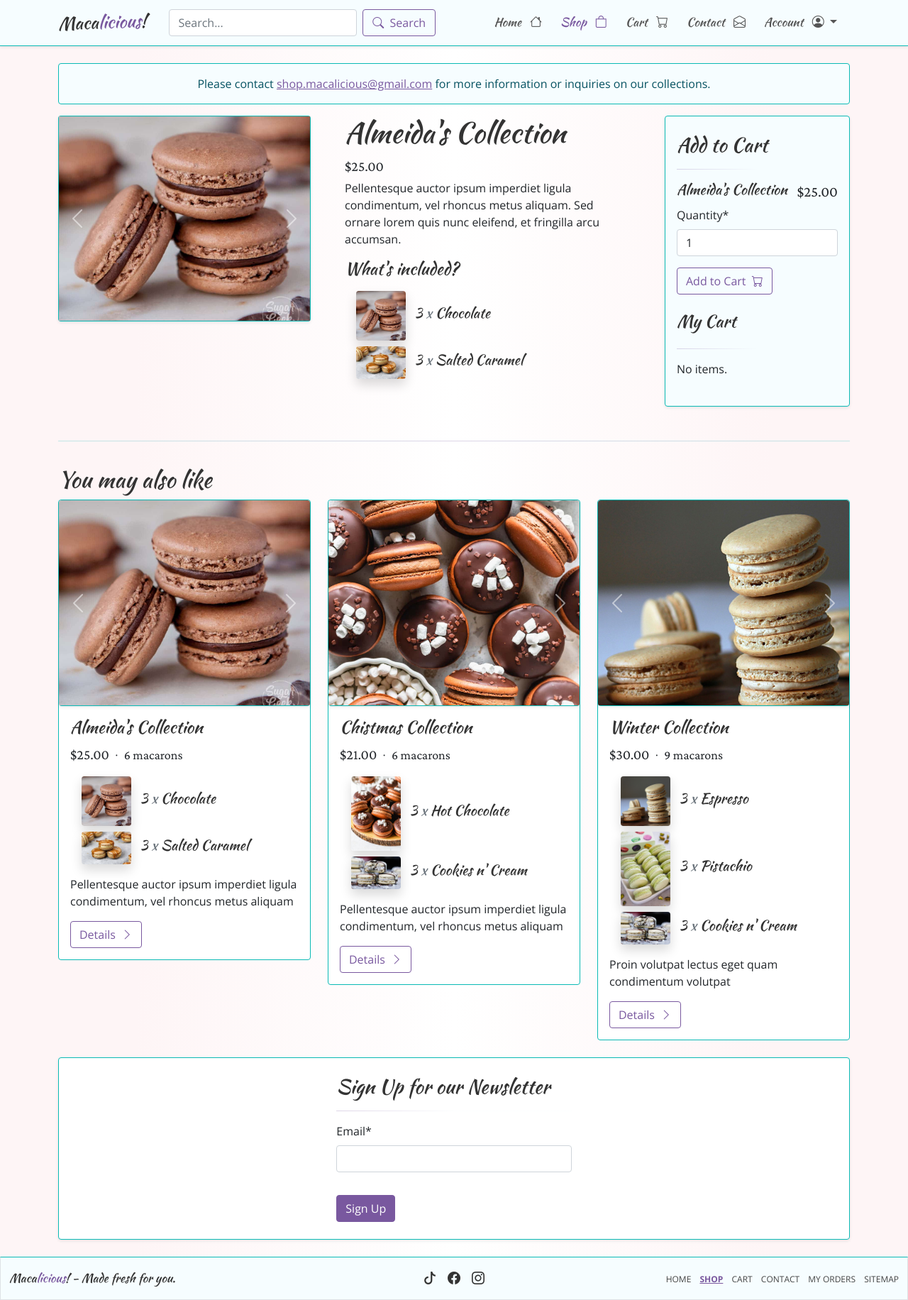
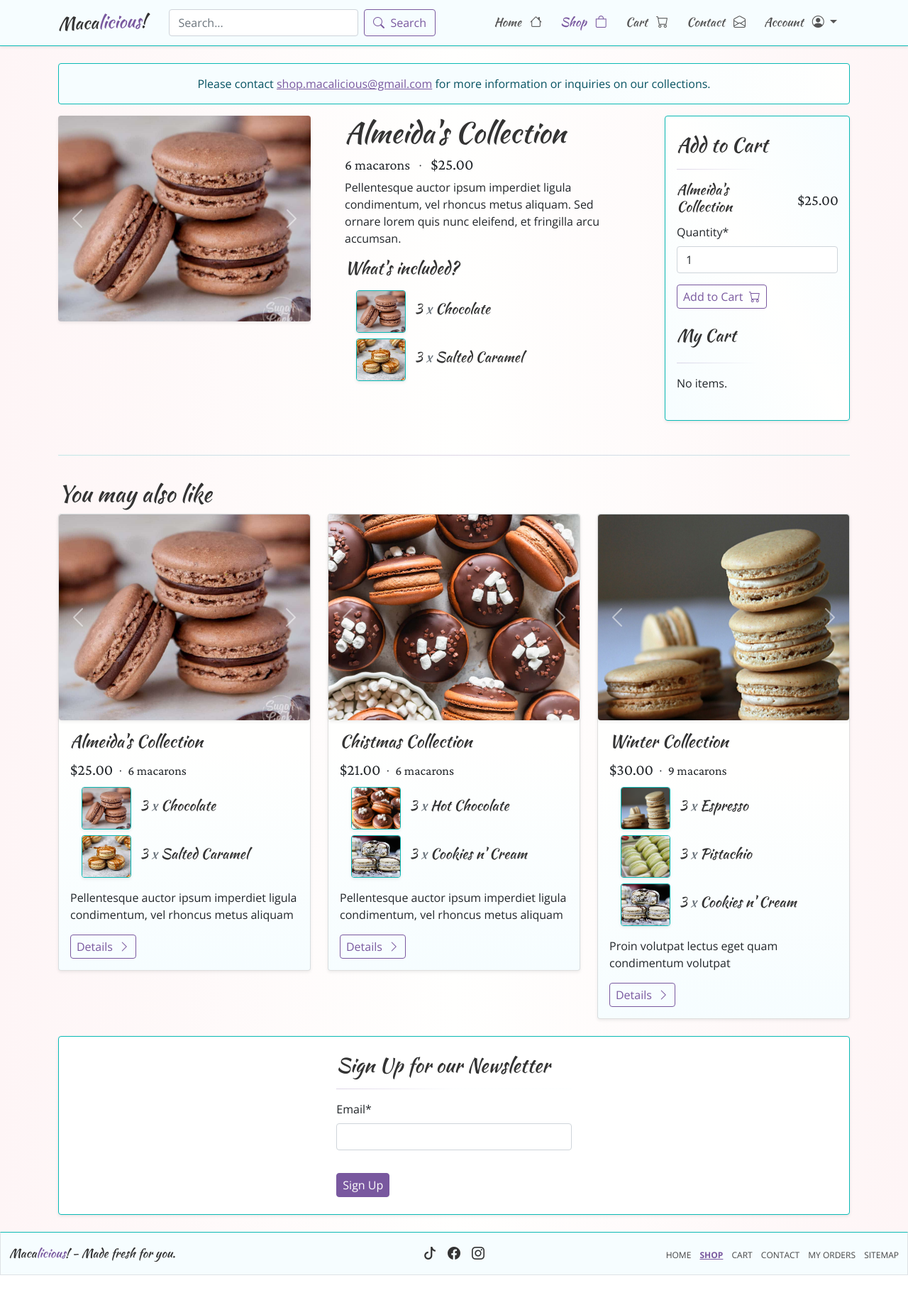
Before and after one commit to Elmer-Almeida/macalicious, a Django app: a page that uses cart/templates/partials/cart_sidebar.html in a window 1280 px wide. Shown: the whole page at 71% size. After the commit the page ends 1797 px from the top, so only its background shows below. Run offline with Django 3.2, Linux system fonts and the light colour scheme; data comes from the database, SQL or seed files in the repository; some libraries are stand-ins or nearby versions.

Commit message:
refactored fonts, backgrounds

```diff
--- a/cart/templates/partials/cart_sidebar.html
+++ b/cart/templates/partials/cart_sidebar.html
@@ -7,8 +7,12 @@
     {% if item_name and item_price %}
 
         <div class="d-flex justify-content-between align-items-center">
+        <div class="col-8">
             <h5>{{ item_name }}</h5>
+            </div>
+            <div class="col-3">
             <span class="price" style="font-size:21px;">{{ item_price }}</span>
+            </div>
         </div>
 
     {% endif %}
--- a/macalicious/settings.py
+++ b/macalicious/settings.py
@@ -11,7 +11,7 @@ BASE_DIR = Path(__file__).resolve().parent.parent
 SECRET_KEY = 'django-insecure-)4l*^n-uu2f&5y^8qdkxo5wp9t4vlwd-b*t4j-1sh8+-y1@tq5'
 
 # SECURITY WARNING: don't run with debug turned on in production!
-DEBUG = False
+DEBUG = True
 
 # Initialize env variables
 env = environ.Env()
--- a/shop/models.py
+++ b/shop/models.py
@@ -163,9 +163,9 @@ class Set(models.Model):
         if self.is_on_sale():
             return mark_safe(
                 f"<span class='price' style='font-size:18px;text-decoration:line-through;'>&nbsp;${self.get_original_price()}&nbsp;</span> &nbsp;"
-                f"<span class='price' style='font-size:20px;color:#91363d;'>${self.get_total()}</span>")
+                f"<span class='price' style='font-size:22px;color:#91363d;'>${self.get_total()}</span>")
         else:
-            return mark_safe(f"<span class='price' style='font-size:20px;'>${self.get_total()}</span>")
+            return mark_safe(f"<span class='price' style='font-size:22px;'>${self.get_total()}</span>")
 
     def admin_get_price(self):
         return self.price
@@ -255,6 +255,12 @@ class Collection(models.Model):
     def get_short_description(self) -> str:
         return self.description.split('.')[0]
 
+    def get_macaron_count(self):
+        total = 0
+        for item in self.macarons.all():
+            total += item.quantity
+        return total
+
     def get_macaron_list(self) -> str:
         output = ''
         for item in self.macarons.all():
@@ -286,9 +292,9 @@ class Collection(models.Model):
         if self.is_on_sale():
             return mark_safe(
                 f"<span class='price' style='font-size:18px;text-decoration:line-through;'>&nbsp;${self.get_original_price()}&nbsp;</span> &nbsp;"
-                f"<span class='price' style='font-size:20px;color:#91363d;'>${self.get_total()}</span>")
+                f"<span class='price' style='font-size:22px;color:#91363d;'>${self.get_total()}</span>")
         else:
-            return mark_safe(f"<span class='price' style='font-size:20px;'>${self.get_total()}</span>")
+            return mark_safe(f"<span class='price' style='font-size:22px;'>${self.get_total()}</span>")
 
     def is_on_sale(self):
         if self.sale_price < self.price and self.sale_price != 0:
--- a/shop/templates/partials/collection_macarons.html
+++ b/shop/templates/partials/collection_macarons.html
@@ -1,10 +1,10 @@
-<div class="my-1 px-3">
+<div class="px-3">
     {% for item in collection_macarons %}
         <li class="my-2" style="list-style-type: none;">
-            <div class="d-flex align-items-center">
+            <div class="d-flex align-items-center collection-macaron-item">
                 <img src="{{ item.macaron.images.featured.picture.url }}"
                      alt="{{ item.macaron.images.featured.alt_text }}"
-                     width="70" class="rounded shadow"> &nbsp;&nbsp;&nbsp;
+                     width="70" class="rounded shadow-sm border-tiffany"> &nbsp;&nbsp;&nbsp;
                 <h5>{{ item.quantity }} <span class="text-muted">x</span> {{ item.macaron.name }}</h5>
             </div>
         </li>
--- a/shop/templates/partials/collection_results.html
+++ b/shop/templates/partials/collection_results.html
@@ -1,17 +1,13 @@
 <div class="col-md-4 col-sm-12">
-    <div class="card border-tiffany">
+{#    <div class="card border-tiffany">#}
+    <div class="card shadow-sm">
 
         {% include 'partials/images_carousel.html' with images=collection.images.all collection=collection %}
-
-        {#        Only display the featured image for the macaron collection #}
-        {#        <img src="{{ collection.images.featured.picture.url }}"#}
-        {#             alt="{{ collection.images.featured.alt_text }}" width="100%"#}
-        {#             class="card-img-top">#}
 
         <div style="transform: rotate(0)">
             <div class="card-body">
                 <h4 class="card-title">{{ collection.name }}</h4>
-                <p class="card-text mb-3">{{ collection.display_total }}
+                <p class="card-text mb-2">{{ collection.display_total }}
                     &nbsp;&middot;&nbsp;
                     <span class="price"
                           style="font-size:18px;">{{ collection.get_quantity_each_collection }} macarons</span>
@@ -19,7 +15,7 @@
                 {% include 'partials/collection_macarons.html' with collection_macarons=collection.macarons.all %}
                 <p class="card-text mt-3">{{ collection.get_short_description }}</p>
                 <a href="{% url 'shop:collection_detail' collection.slug %}"
-                   class="btn btn-outline-primary stretched-link">Details &nbsp;<i
+                   class="btn btn-outline-primary stretched-link mt-0">Details &nbsp;<i
                         class="bi bi-chevron-right"></i></a>
 
             </div>
--- a/shop/templates/partials/images_carousel.html
+++ b/shop/templates/partials/images_carousel.html
@@ -8,7 +8,8 @@
 
                 <img src="{{ image.picture.url }}" alt="{{ image.alt_text }}"
                      title="{{ image.alt_text }}"
-                     class="d-block w-100 {% if not detail_page %}border-bottom-tiffany{% else %}border-tiffany{% endif %}">
+                     class="d-block w-100">
+{#                     class="d-block w-100 {% if not detail_page %}border-bottom-tiffany{% else %}border-tiffany{% endif %}">#}
 
             </div>
 
--- a/shop/templates/partials/set_results.html
+++ b/shop/templates/partials/set_results.html
@@ -1,5 +1,6 @@
 <div class="col-md-4">
-    <div class="card border-tiffany">
+{#    <div class="card border-tiffany">#}
+    <div class="card shadow-sm">
 
         {% include 'partials/images_carousel.html' with images=set.macaron.images.all set=set %}
 
--- a/shop/templates/shop/collection_detail.html
+++ b/shop/templates/shop/collection_detail.html
@@ -39,8 +39,10 @@
 
                         <div class="container">
 
-                            <h1>{{ macaron_collection.name }}</h1>
+                            <h1 class="mb-1">{{ macaron_collection.name }}</h1>
 
+                            <span class="price" style="font-size:20px;">{{ macaron_collection.get_macaron_count }} macarons</span>
+                            &nbsp;&nbsp;&middot;&nbsp;&nbsp;
                             {{ macaron_collection.display_total }}
 
                             <p class="mt-1">{{ macaron_collection.description|linebreaksbr }}</p>
--- a/static/static_dirs/css/main.css
+++ b/static/static_dirs/css/main.css
@@ -20,8 +20,14 @@ body {
     /*background-color: #fef5f6;*/
     /*background-color: #ffffff;*/
 
+    /*background: rgb(254, 245, 246);*/
+    /*background: linear-gradient(90deg, rgba(254, 245, 246, 1) 15%, rgba(255, 255, 255, 1) 50%, rgba(254, 245, 246, 1) 85%);*/
+
     background: rgb(254, 245, 246);
-    background: linear-gradient(90deg, rgba(254, 245, 246, 1) 15%, rgba(255, 255, 255, 1) 50%, rgba(254, 245, 246, 1) 85%);
+    background: -moz-linear-gradient(90deg, rgba(254, 245, 246, 1) 0%, rgba(255, 255, 254, 1) 50%, rgba(254, 245, 246, 1) 100%);
+    background: -webkit-linear-gradient(90deg, rgba(254, 245, 246, 1) 0%, rgba(255, 255, 254, 1) 50%, rgba(254, 245, 246, 1) 100%);
+    background: linear-gradient(90deg, rgba(254, 245, 246, 1) 0%, rgba(255, 255, 254, 1) 50%, rgba(254, 245, 246, 1) 100%);
+    filter: progid:DXImageTransform.Microsoft.gradient(startColorstr="#fef5f6", endColorstr="#fef5f6", GradientType=1);
 
     display: flex;
     flex-direction: column;
@@ -60,7 +66,11 @@ hr.regular {
 }
 
 .alert-info {
-    background-color: #f6fdff !important;
+background: rgb(246,253,255);
+background: -moz-linear-gradient(90deg, rgba(246,253,255,1) 40%, rgba(246,253,255,1) 60%, rgba(255,255,254,1) 100%);
+background: -webkit-linear-gradient(90deg, rgba(246,253,255,1) 40%, rgba(246,253,255,1) 60%, rgba(255,255,254,1) 100%);
+background: linear-gradient(90deg, rgba(246,253,255,1) 40%, rgba(246,253,255,1) 60%, rgba(255,255,254,1) 100%);
+filter: progid:DXImageTransform.Microsoft.gradient(startColorstr="#f6fdff",endColorstr="#fffffe",GradientType=1);
     border: 1px solid #0ABAB5 !important;
 }
 
@@ -182,6 +192,7 @@ select option:checked {
 
 /* BUTTONS */
 .btn-primary {
+    padding: 4px 8px;
     background-color: #79589f !important;
     border: 1px solid #79589f;
 }
@@ -199,6 +210,7 @@ select option:checked {
 }
 
 .btn-outline-primary {
+    padding: 4px 8px;
     border: 1px solid #79589f;
     color: #79589f;
 }
@@ -220,13 +232,22 @@ a.email-link {
 }
 
 .card {
-    background-color: #ffffff !important;
+    background: rgb(255, 255, 254);
+    background: -moz-linear-gradient(180deg, rgba(255, 255, 254, 1) 50%, rgba(246, 253, 255, 1) 100%);
+    background: -webkit-linear-gradient(180deg, rgba(255, 255, 254, 1) 50%, rgba(246, 253, 255, 1) 100%);
+    background: linear-gradient(180deg, rgba(255, 255, 254, 1) 50%, rgba(246, 253, 255, 1) 100%);
+    filter: progid:DXImageTransform.Microsoft.gradient(startColorstr="#fffffe", endColorstr="#f6fdff", GradientType=1);
 }
 
 .card-header, .card-footer {
     background-color: #f6fdff !important;
 }
 
+.collection-macaron-item img {
+    height: 60px;
+    max-height: 60px;
+    object-fit: cover;
+}
 
 /* Carousel images on the shop page, results page, and detail page */
 .carousel-item img {
@@ -256,7 +277,11 @@ a.email-link {
 }
 
 .add-to-cart-sidebar {
-    background-color: #f6fdff !important;
+    background: rgb(246, 253, 255);
+    background: -moz-linear-gradient(60deg, rgba(246, 253, 255, 1) 0%, rgba(255, 255, 254, 1) 50%, rgba(246, 253, 255, 1) 100%);
+    background: -webkit-linear-gradient(60deg, rgba(246, 253, 255, 1) 0%, rgba(255, 255, 254, 1) 50%, rgba(246, 253, 255, 1) 100%);
+    background: linear-gradient(60deg, rgba(246, 253, 255, 1) 0%, rgba(255, 255, 254, 1) 50%, rgba(246, 253, 255, 1) 100%);
+    filter: progid:DXImageTransform.Microsoft.gradient(startColorstr="#f6fdff", endColorstr="#f6fdff", GradientType=1);
 }
 
 footer {
```
Also changed, not shown: shop/templates/shop/set_detail.html (+1 -26 lines).
